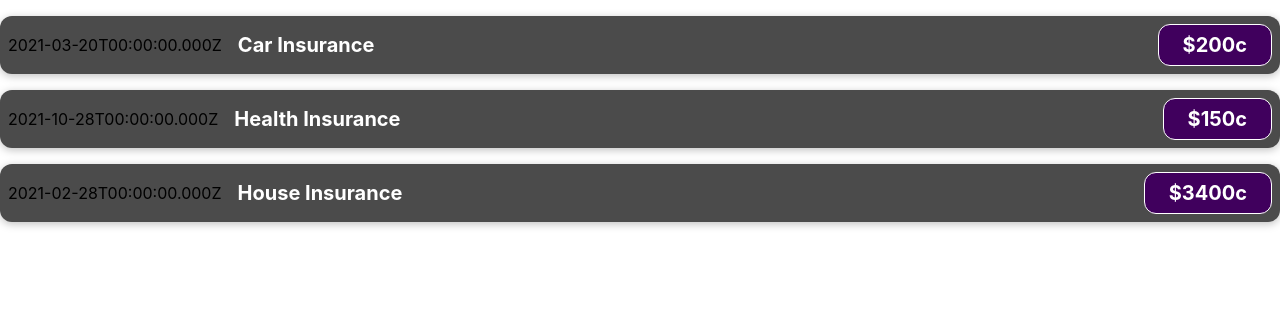
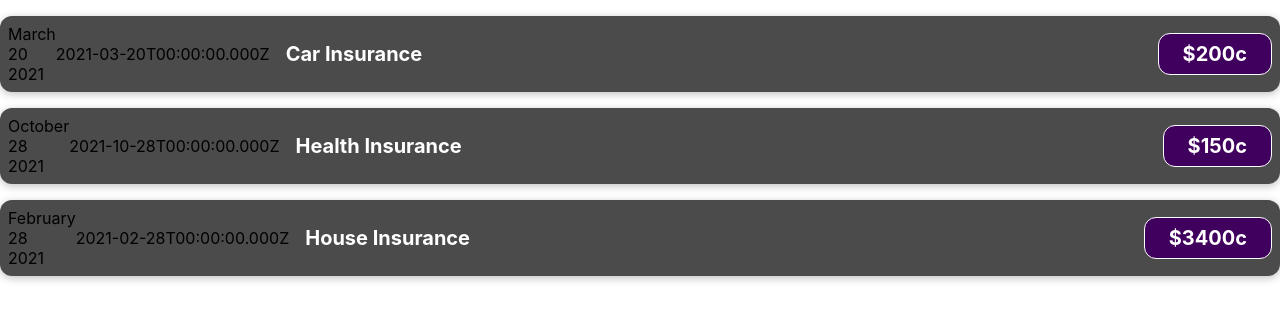
Before and after one commit to James-Jasenia/react-playground, a JavaScript app: page / in a window 1280 px wide. Shown: the top 320 px of the page. Built offline with nearby package versions, Linux system fonts and the light colour scheme.

Commit message:
Configured year view

```diff
--- a/src/components/ExpenseItem.js
+++ b/src/components/ExpenseItem.js
@@ -2,8 +2,17 @@
 
 const ExpenseItem = (props) => {
 
+  const month = props.date.toLocaleString('en-US', { month: "long" });
+  const year = props.date.getFullYear();
+  const day = props.date.toLocaleString('en-US', { day: "2-digit" });
+
   return (
     <div className="expense-item">
+      <div>
+        <div>{month}</div>
+        <div>{day}</div>
+        <div>{year}</div>
+      </div>
       <div>{props.date.toISOString()}</div>
       <div className="expense-item__description">
         <h2>{props.title}</h2>
```
